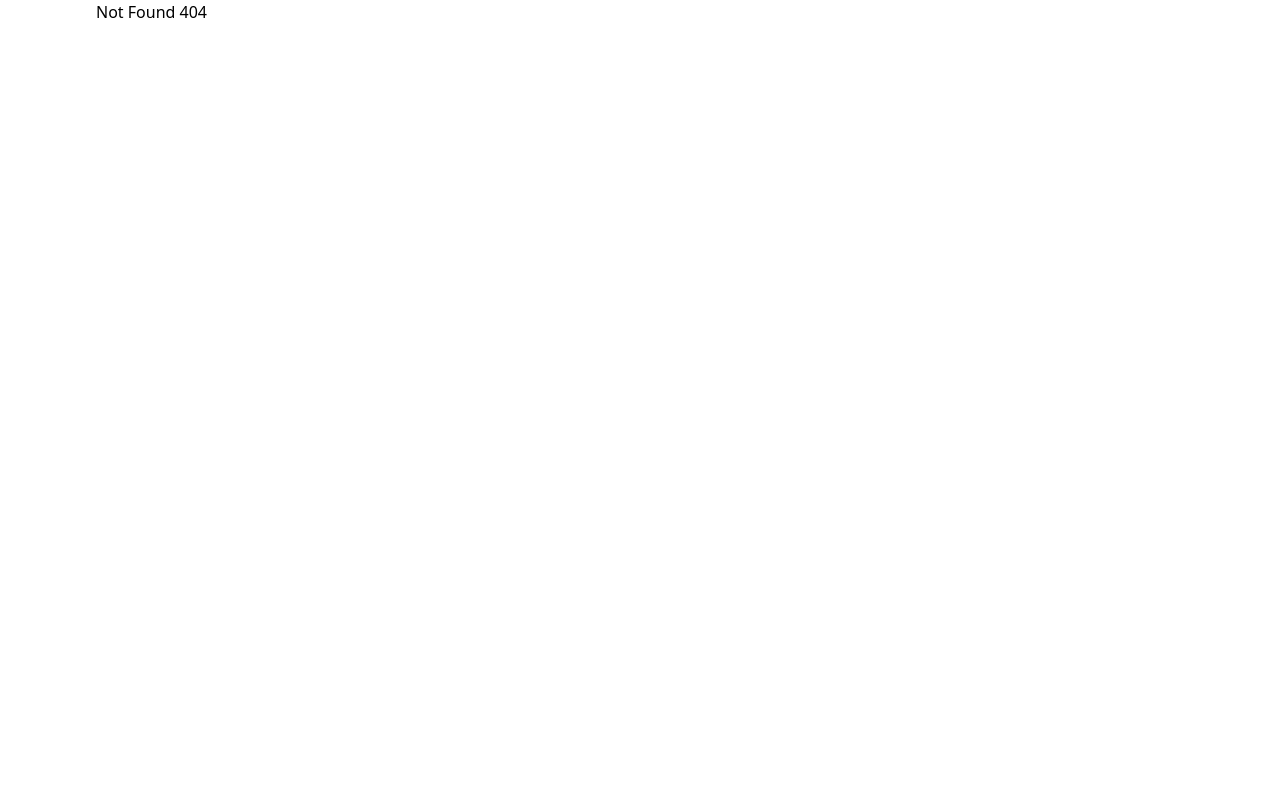
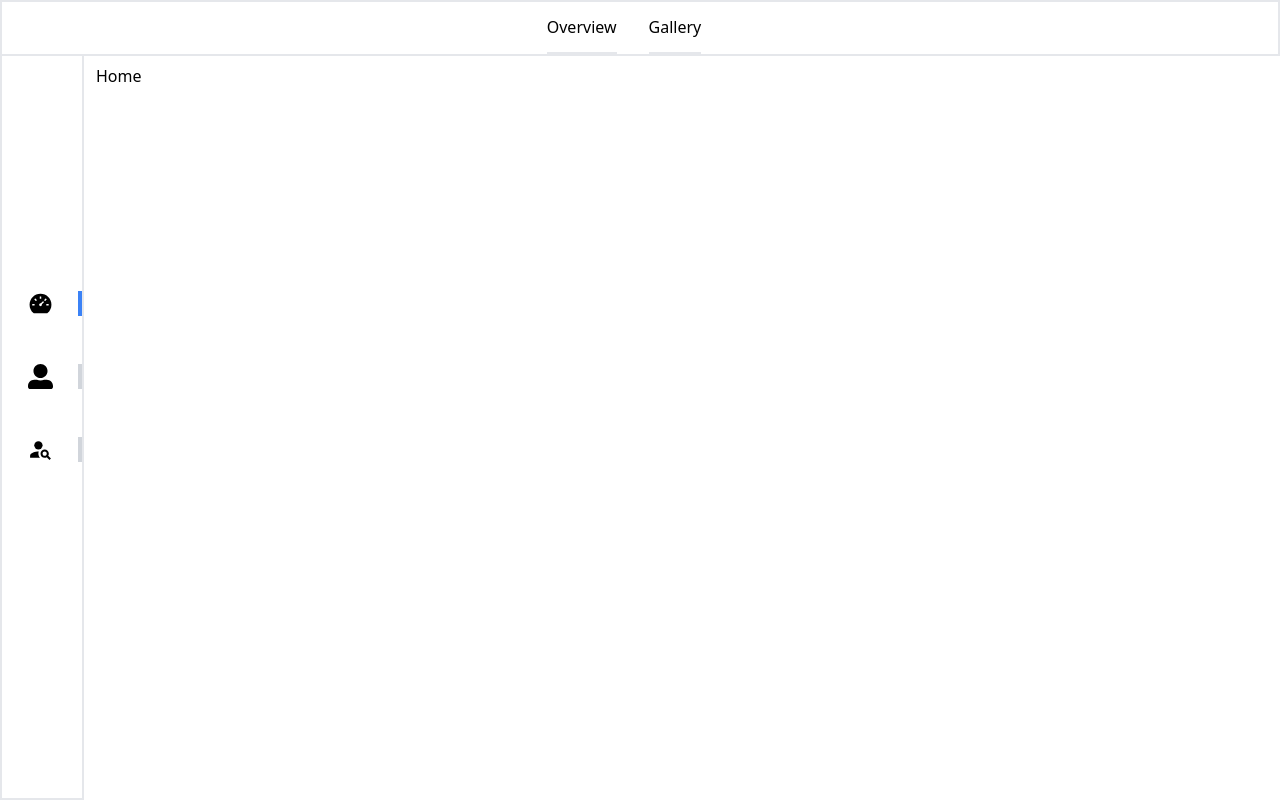
Before and after one commit to uliadib12/my-project, a React (Create React App) app: page /home in a window 1280 px wide. Before the commit this address had no page. Built offline with nearby package versions, Linux system fonts and the light colour scheme.

Commit message:
add redirect to home

```diff
--- a/package.json
+++ b/package.json
@@ -12,6 +12,7 @@
     "firebase": "^9.2.0",
     "react": "^17.0.2",
     "react-dom": "^17.0.2",
+    "react-icons": "^4.3.1",
     "react-redux": "^7.2.6",
     "react-router-dom": "^5.3.0",
     "react-scripts": "4.0.3",
--- a/src/App.js
+++ b/src/App.js
@@ -2,8 +2,8 @@ import {
   BrowserRouter as Router,
   Switch,
   Route,
+  Redirect
 } from "react-router-dom";
-import { useState } from "react";
 import { connect } from 'react-redux';
 import { Home } from "./pages/Home";
 import { Users } from "./pages/Users";
@@ -15,13 +15,16 @@ import Sidebar from "./comp/SideBar";
 function App(props) {
   return (
     <Router>
-      {props.displaybar && <Sidebar/>}
+      {props.displaybar && <Sidebar/>} {/*Display Sidebar eather is true of false*/}
       <Switch>
-        <Route path="/about" component={()=><About/>} >
+        <Route exact path="/">
+          <Redirect to="/home"/>
+        </Route>
+        <Route path="/home" component={()=><Home/>}>
         </Route>
         <Route path="/users" component={()=><Users/>}>
         </Route>
-        <Route exact path="/" component={()=><Home/>}>
+        <Route path="/about" component={()=><About/>} >
         </Route>
         <Route path="*" component={()=><NotFound/>}>
         </Route>
--- a/src/body.css
+++ b/src/body.css
@@ -1,4 +1,5 @@
 .body{
+    padding-top: 4rem ;
     padding-left: 6rem;
     padding-right: 6rem;
 }
--- a/src/comp/SideBar.js
+++ b/src/comp/SideBar.js
@@ -1,10 +1,14 @@
 import React from 'react'
 import { useState } from 'react'
 import { Link, useLocation } from 'react-router-dom'
-import { connect } from 'react-redux';
+import { connect } from 'react-redux'
+//icon
+import { AiFillDashboard } from 'react-icons/ai'
+import { FaUserAlt } from 'react-icons/fa'
+import { MdPersonSearch } from 'react-icons/md'
 
 function Sidebar(props) {
-    const route = ["/","/users","/about"] // set semua route
+    const route = ["/","/home","/users","/about"] // set semua route
     const state = {home:false,user:false,aboutus:false} //state all false
     const [border, setborder] = useState(state) // state current sidebare
     const location = useLocation()
@@ -18,17 +22,22 @@ function Sidebar(props) {
     }
 
     //Check kalo user masukin path manual
-    if(location.pathname=="/"){
+    if(location.pathname==="/"){
         if(border.home ? false : true)
-            setborder({state,["home"]:true})
+            setborder({state,home:true})
     }
-    if(location.pathname=="/users"){
+
+    if(location.pathname==="/home"){
+        if(border.home ? false : true)
+            setborder({state,home:true})
+    }
+    if(location.pathname==="/users"){
         if(border.user ? false : true)
-            setborder({state,["user"]:true})
+            setborder({state,user:true})
     }
-    if(location.pathname=="/about"){
+    if(location.pathname==="/about"){
         if(border.aboutus ? false : true)
-            setborder({state,["aboutus"]:true})
+            setborder({state,aboutus:true})
     }
 
     //handler buat ui route sidebar
@@ -39,9 +48,9 @@ function Sidebar(props) {
     return (
         <>
             <div className="flex flex-col border-2 left-0 h-full fixed justify-center">
-                <Menubar to={"/"} text={"Home"} className={border.home} onClick={()=>{onclickHandler("home")}}/>
-                <Menubar to={"/users"} text={"User"} className={border.user} onClick={()=>{onclickHandler("user")}}/>
-                <Menubar to={"/about"} text={"About Us"} className={border.aboutus} onClick={()=>{onclickHandler("aboutus")}}/>
+                <Menubar to={"/"} text={<AiFillDashboard size={25}/>} className={border.home} onClick={()=>{onclickHandler("home")}}/>
+                <Menubar to={"/users"} text={<FaUserAlt size={25}/>} className={border.user} onClick={()=>{onclickHandler("user")}}/>
+                <Menubar to={"/about"} text={<MdPersonSearch size={25} />} className={border.aboutus} onClick={()=>{onclickHandler("aboutus")}}/>
             </div>
         </>
     )
--- /dev/null
+++ b/src/comp/Topbar.js
@@ -0,0 +1,11 @@
+import React, { Children } from 'react'
+
+export function Topbar(props) {
+
+
+    return (
+        <>
+            <div className="flex items-center justify-center absolute w-full border-2 bg-white h-14">{props.children}</div>
+        </>
+    )
+}
--- a/src/pages/Home.js
+++ b/src/pages/Home.js
@@ -1,12 +1,17 @@
 import React from 'react';
 import '../body.css';
+import { Topbar } from '../comp/Topbar';
 
 export function Home(props) {
 
     return (
     <>
+        <Topbar>
+            <div className="flex items-center hover:border-blue-500 cursor-pointer mr-8 border-b-2 h-full">Overview</div>
+            <div className="flex items-center hover:border-blue-500 cursor-pointer mr-8 border-b-2 h-full">Gallery</div>
+        </Topbar>
         <div className="body">
-            <h2>Home</h2>
+            <h2 className>Home</h2>
         </div>
     </>
     )
```
Also changed, not shown: 1 other file (tests, documents, lock files or other folders).
